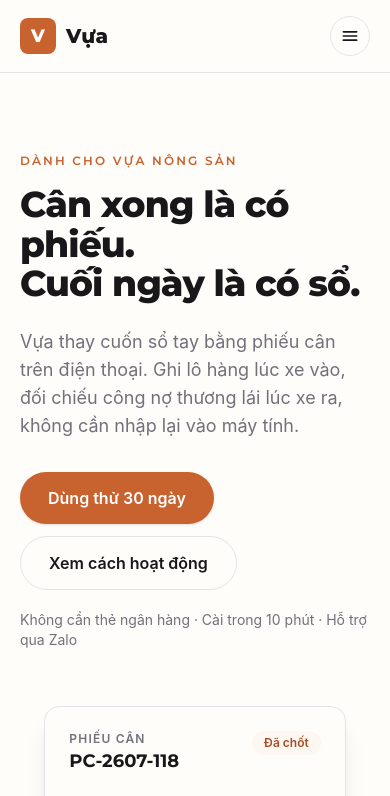
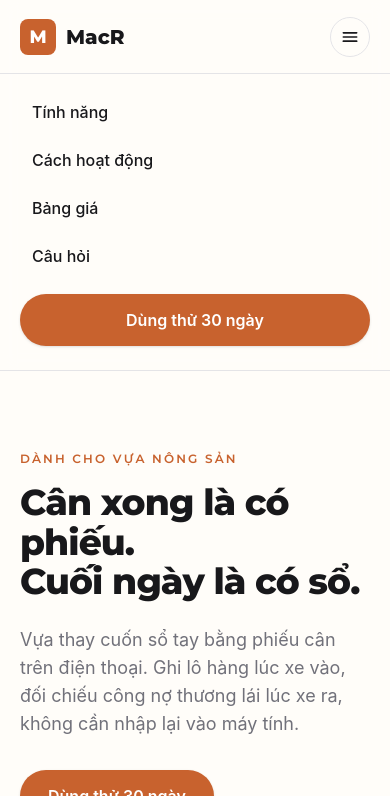
Before and after one commit to StevenLong2506/tkw_2351050097_vanlong, a website with bundled scripts: page index.html in a window 390 px wide. Both pictures are taken after a click on the button "Mở menu". Shown: the top 796 px of the page. Built offline with nearby package versions, Linux system fonts and the light colour scheme.

Commit message:
Thuc hanh buoi 4

```diff
--- a/index.html
+++ b/index.html
@@ -20,14 +20,15 @@
 </head>
 
 <body>
+    <div id="nav-sentinel" aria-hidden="true" class="h-px w-full"></div>
     <header class="sticky top-0 z-40 border-b border-line bg-surface/85 backdrop-blur">
         <nav class="mx-auto flex max-w-6xl items-center justify-between px-5 py-4" aria-label="Điều hướng chính">
 
             <!-- Logo dùng <a> vì nó ĐƯA NGƯỜI DÙNG ĐI ĐÂU ĐÓ -->
             <a href="./index.html" class="flex items-center gap-2.5">
                 <span class="grid h-9 w-9 place-items-center rounded-lg bg-brand-600
-                     font-display text-lg font-extrabold text-white">V</span>
-                <span class="font-display text-xl font-extrabold">Vựa</span>
+                     font-display text-lg font-extrabold text-white">M</span>
+                <span class="font-display text-xl font-extrabold">MacR</span>
             </a>
 
             <!-- Menu desktop. Ẩn dưới lg — buổi 3 sẽ lo phần mobile. -->
@@ -269,6 +270,14 @@
         </div>
 
     </footer>
+
+    <button type="button" id="nut-len-dau" class="to-top" aria-label="Lên đầu trang">
+        <svg class="h-5 w-5" viewBox="0 0 24 24" fill="none" stroke="currentColor" stroke-width="2"
+            stroke-linecap="round" stroke-linejoin="round" aria-hidden="true">
+            <path d="M12 19V5M5 12l7-7 7 7" />
+        </svg>
+    </button>
+    <script type="module" src="./js/main.js"></script>
 </body>
 
 </html>
--- /dev/null
+++ b/js/main.js
@@ -0,0 +1,4 @@
+import { initNav, initToTop } from "./nav.js";
+
+initNav();
+initToTop();
--- /dev/null
+++ b/js/nav.js
@@ -0,0 +1,77 @@
+
+
+export function initNav() {
+    const toggle = document.querySelector('[aria-controls="nav-mobile"]');
+    const menu = document.getElementById('nav-mobile');
+    if (!toggle || !menu) return;
+
+
+    // TODO 1 — MỘT hàm duy nhất chịu trách nhiệm đổi trạng thái menu.
+    // Không nơi nào khác được sửa class hay ARIA của menu; có vậy hai thứ
+    // mới không bao giờ lệch nhau. Hàm này phải chạm đủ BỐN thứ:
+    //   a. menu.classList.toggle("hidden", ...)      → cho người nhìn thấy
+    //   b. toggle.setAttribute("aria-expanded", ...) → cho trình đọc màn hình
+    //   c. toggle.setAttribute("aria-label", ...)    → "Mở menu" / "Đóng menu"
+    //   d. document.body.classList.toggle("overflow-hidden", ...) → chặn nền cuộn
+    const setOpen = (open) => {
+        menu.classList.toggle('hidden', !open);
+        toggle.setAttribute('aria-expanded', String(open));
+        toggle.setAttribute('aria-label', open ? 'Đóng menu' : 'Mở menu');
+        document.body.classList.toggle('overflow-hidden', open);
+    }
+
+    const isOpen = () => toggle.getAttribute('aria-expanded') === 'true';
+
+    // TODO 2 — bấm nút thì đảo trạng thái.
+    toggle.addEventListener('click', () => setOpen(!isOpen()));
+
+    // TODO 3 — ba cách đóng, vì người dùng không ai giống ai:
+    //   a. phím ESC — nhớ gọi toggle.focus() để trả tiêu điểm về nút,
+    //      nếu không người dùng bàn phím bị "rơi" ra đầu trang.
+    //   b. bấm ra ngoài vùng header — gợi ý: e.target.closest("header")
+    //   c. màn hình phóng lên desktop — window.matchMedia("(min-width: 1024px)")
+    //      rồi nghe sự kiện "change".
+
+    document.addEventListener('keydown', (e) => {
+        if (e.key === 'Escape' && isOpen()) {
+            setOpen(false);
+            toggle.focus();
+        }
+    });
+
+    document.addEventListener('click', (e) => {
+        if (isOpen() && !e.target.closest('header')) {
+            setOpen(false);
+        }
+    })
+
+    const desktopQuery = window.matchMedia("(min-width: 1024px)");
+    desktopQuery.addEventListener('change', (e) => {
+        if (e.matches && isOpen()) {
+            setOpen(false);
+        }
+    })
+}
+
+
+export function initToTop() {
+    const btn = document.getElementById('nut-len-dau');
+    const sentinel = document.getElementById('nav-sentinel');
+
+    if (!btn || !sentinel) return;
+
+    const observer = new IntersectionObserver(
+        ([entry]) => btn.classList.toggle('is-visible', !entry.isIntersecting),
+        // ([entry]) => {
+
+        // },
+        { rootMargin: '400px 0px 0px 0px' }
+    );
+
+    observer.observe(sentinel);
+    btn.addEventListener('click', () => {
+        const reduce = window.matchMedia('(prefer-reduced-motion: reduce)').matches;
+        window.scrollTo({ top: 0, behavior: reduce ? 'auto' : 'smooth' });
+        document.querySelector('header a, header button');
+    })
+};
--- a/package.json
+++ b/package.json
@@ -19,7 +19,7 @@
     "url": "https://github.com/StevenLong2506/tkw_2351050097_vanlong/issues"
   },
   "homepage": "https://github.com/StevenLong2506/tkw_2351050097_vanlong#readme",
-  "dependencies": {
+  "devDependencies": {
     "@tailwindcss/cli": "^4.3.3",
     "tailwindcss": "^4.3.3"
   }
--- a/price.html
+++ b/price.html
@@ -88,7 +88,6 @@
         </li>
 
         <li class="card card-price">
-          <!-- Thẻ nổi bật: cần badge "Được chọn nhiều nhất" -->
           <h3 class="price-title">Vựa vừa</h3>
           <p class="price-subtitle">Nhiều bàn cân, có công nợ thương lái.</p>
           <p class="price-money">890.000 ₫<span class="price-span">/tháng</span>
@@ -121,7 +120,7 @@
   <footer class="border-t border-line bg-surface">
     <div class="mx-auto w-full max-w-6xl px-5 py-12 lg:py-16">
       <div class="grid gap-10 sm:grid-cols-2 lg:grid-cols-4">
-        <div class="flex flex-col gap-4">
+        <div class=".footer-nav-container">
           <a href="./index.html" class="flex items-center gap-3">
             <span
               class="grid h-9 w-9 place-items-center rounded-lg bg-brand-600 font-display text-lg font-extrabold text-white">V</span>
@@ -131,7 +130,7 @@
             sông Cửu Long.</p>
         </div>
 
-        <nav class="flex flex-col gap-4" aria-labelledby="footer-sp">
+        <nav class=".footer-nav-container" aria-labelledby="footer-sp">
           <h2 class="footer-heading" id="footer-sp">Sản phẩm</h2>
           <ul class="footer-nav">
             <li><a href="#tinh-nang" class="effect-footer">Tính năng</a></li>
@@ -140,7 +139,7 @@
           </ul>
         </nav>
 
-        <nav class="flex flex-col gap-4" aria-labelledby="footer-ht">
+        <nav class=".footer-nav-container" aria-labelledby="footer-ht">
           <h2 class="footer-heading" id="footer-ht">Hỗ trợ</h2>
           <ul class="footer-nav">
             <li><a href="tel:+842873001234" class="font-semibold text-ink">028 7300 1234</a></li>
--- a/src/input.css
+++ b/src/input.css
@@ -102,7 +102,7 @@
         @apply rounded-card border border-line bg-surface p-6;
     }
 
-    .card-price{
+    .card-price {
         @apply flex flex-col h-full;
 
     }
@@ -130,15 +130,19 @@
     .price-title {
         @apply font-display text-xl font-bold md:text-3xl;
     }
-    .price-subtitle{
+
+    .price-subtitle {
         @apply mt-1 text-sm text-muted;
     }
-    .price-money{
+
+    .price-money {
         @apply mt-3 font-display text-2xl font-extrabold md:text-4xl;
     }
-    .price-span{
+
+    .price-span {
         @apply font-bold text-base;
     }
+
     .price-content {
         @apply text-xl my-1;
     }
@@ -167,6 +171,10 @@
         @apply font-display text-sm font-semibold uppercase tracking-wider text-ink;
     }
 
+    .footer-nav-container {
+        @apply flex flex-col gap-4;
+    }
+
     .footer-nav {
         @apply flex flex-col gap-2.5 text-sm text-muted;
     }
@@ -178,4 +186,12 @@
     .footer-social-btn {
         @apply grid h-9 w-9 place-items-center rounded-full border border-line text-muted transition-colors hover:border-brand-600 hover:text-brand-600;
     }
+
+    .to-top {
+        @apply fixed bottom-6 right-6 z-40 grid h-11 w-11 place-items-center rounded-pill border border-line bg-surface text-ink shadow-lg opacity-0 transition-opacity duration-200 pointer-events-none dark:bg-surface-dark-alt dark:text-ink-invert;
+    }
+
+    .to-top.is-visible {
+        @apply pointer-events-auto opacity-100;
+    }
 }
```
Also changed, not shown: dist/output.css, 1 other file. Lines whose indentation alone changed are shown as unchanged.
